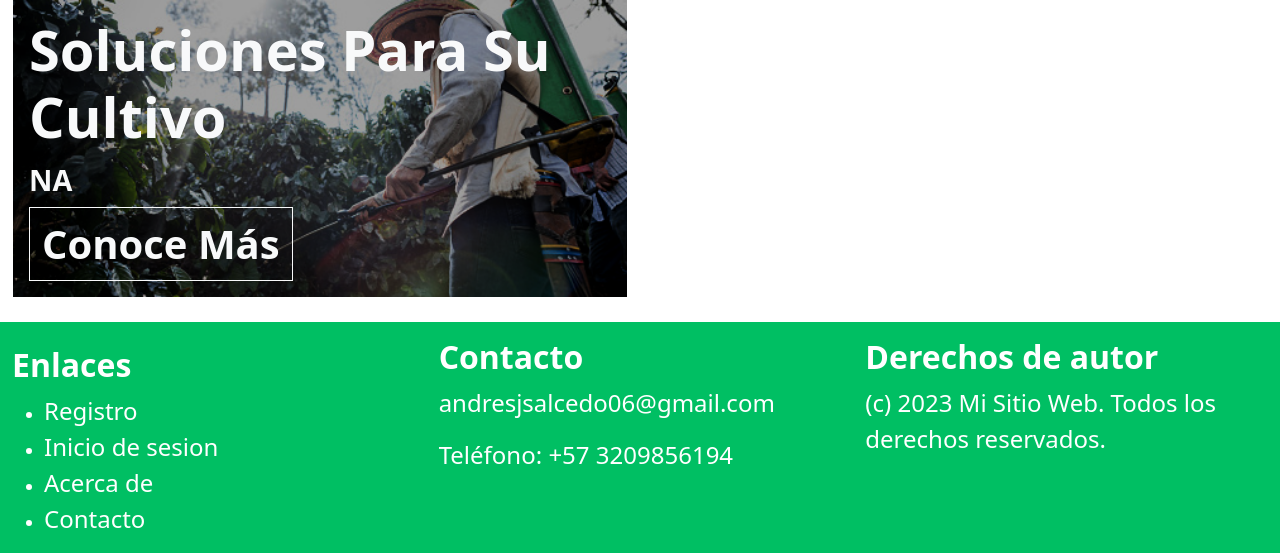
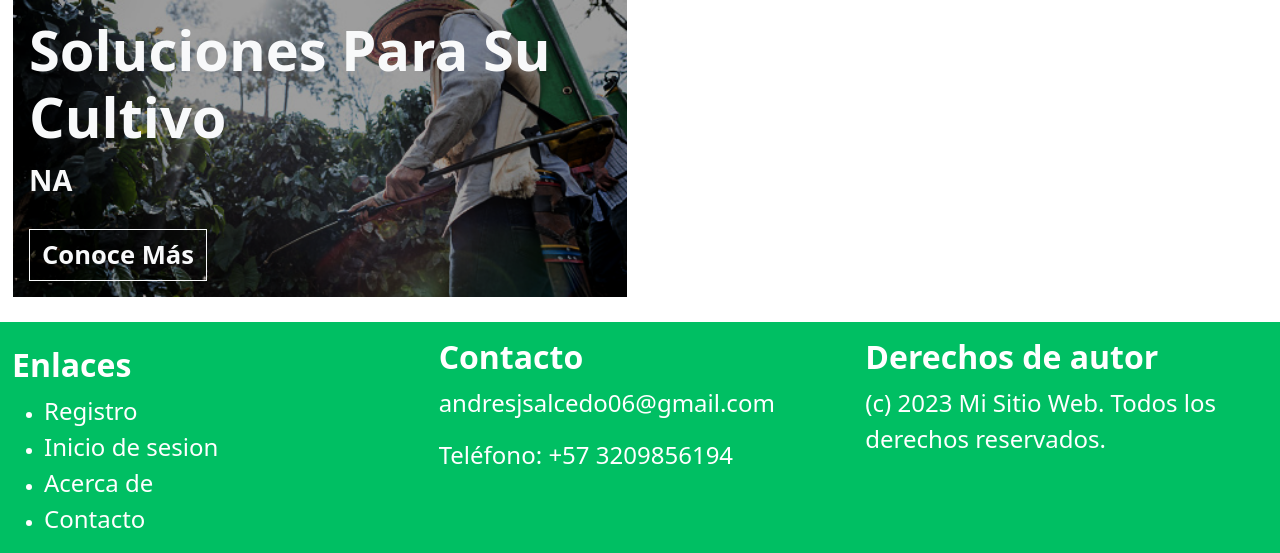
Before and after one commit to andresjsalcedo/proyect_solpedcaf, a Django app: page /pagina_inicial/ in a window 1280 px wide. Shown: the part 1421-1974 px from the top of the page. Run offline with Django 5.2, Linux system fonts and the light colour scheme; data comes from the database, SQL or seed files in the repository.

Commit message:
mediaquery

```diff
--- a/solpedcaf/static/style.css
+++ b/solpedcaf/static/style.css
@@ -154,7 +154,7 @@
     }
 
     .btn-pgn{
-        font-size: 2.5rem;
+        font-size: 1.6rem;
         font-weight: 800;
     }
 
--- a/static/style.css
+++ b/static/style.css
@@ -154,7 +154,7 @@
     }
 
     .btn-pgn{
-        font-size: 2.5rem;
+        font-size: 1.6rem;
         font-weight: 800;
     }
 
```
